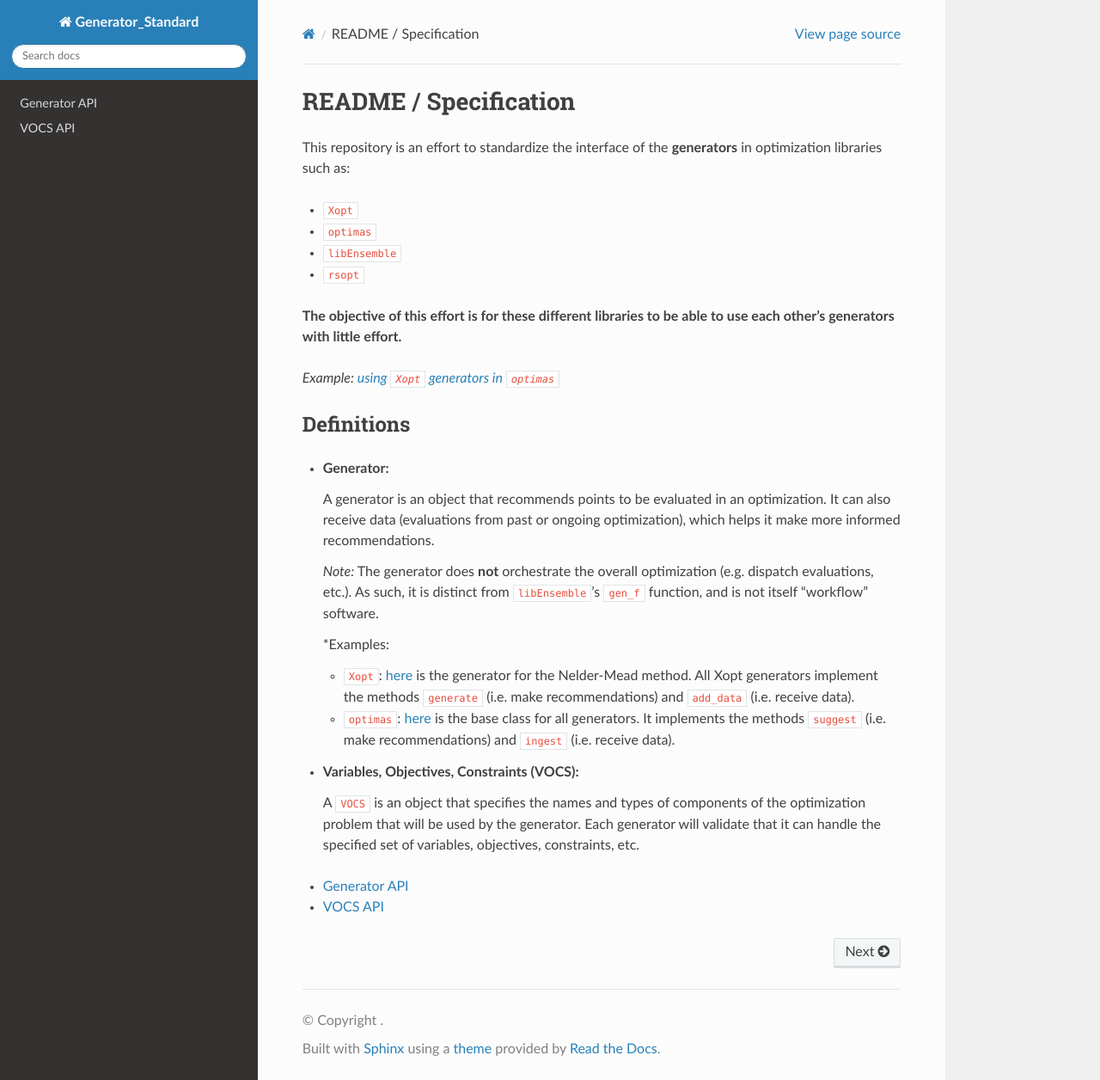
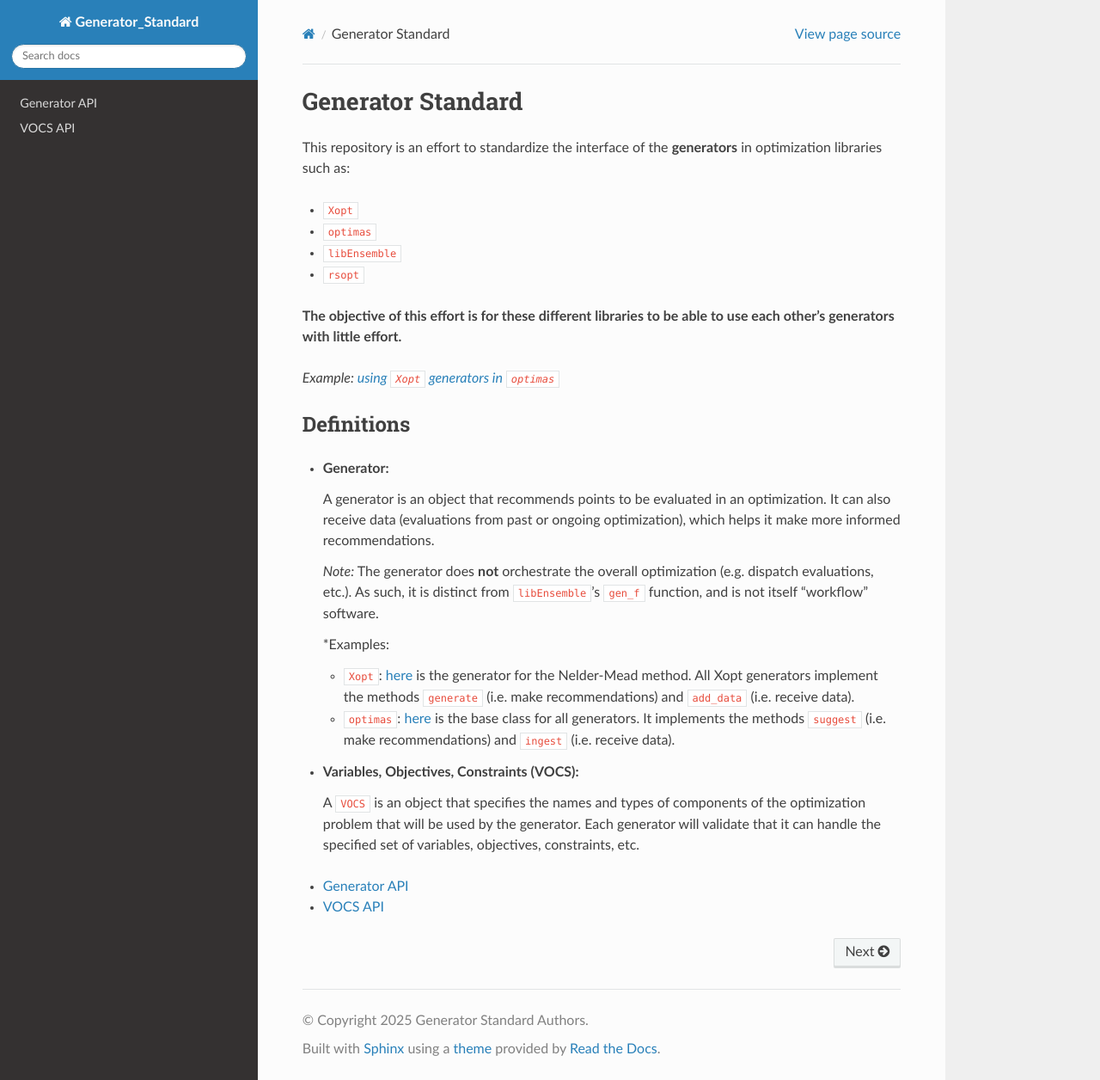
Before and after one commit to campa-consortium/generator_standard, a Sphinx documentation site: the page built from docs/index.rst, in a window 1280 px wide and 1256 px high. Shown: the whole window at 86% size. Built offline with Sphinx 7.4.7 and the Read the Docs theme 3.1.0, drawn with Linux system fonts in a browser that asks for light colours.

Commit message:
tiny adjusts

```diff
--- a/docs/conf.py
+++ b/docs/conf.py
@@ -69,8 +69,7 @@
 
 # General information about the project.
 project = "Generator_Standard"
-# copyright = str(datetime.now().year) + " Argonne National Laboratory"
-# author = "Jeffrey Larson, Stephen Hudson, Stefan M. Wild, David Bindel and John-Luke Navarro"
+copyright = str(datetime.now().year) + " Generator Standard Authors"
 # today_fmt = "%B %-d, %Y"
 
 # The version info for the project you're documenting, acts as replacement for
--- a/docs/index.rst
+++ b/docs/index.rst
@@ -1,7 +1,7 @@
 
-======================
-README / Specification
-======================
+==================
+Generator Standard
+==================
 
 .. include:: ../README.md
     :parser: myst_parser.sphinx_
--- a/docs/vocs.rst
+++ b/docs/vocs.rst
@@ -10,3 +10,5 @@
     :model-show-config-member: False
     :model-show-config-summary: False
     :member-order: bysource
+    :model-show-field-summary: False
+    :model-signature-prefix:
```
